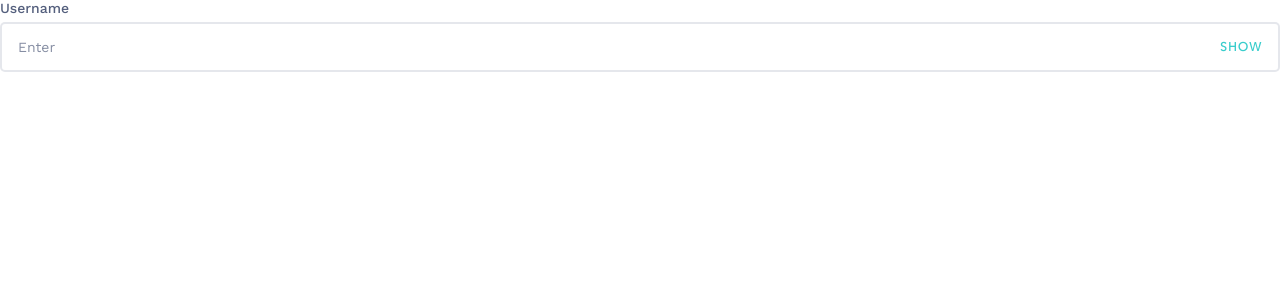
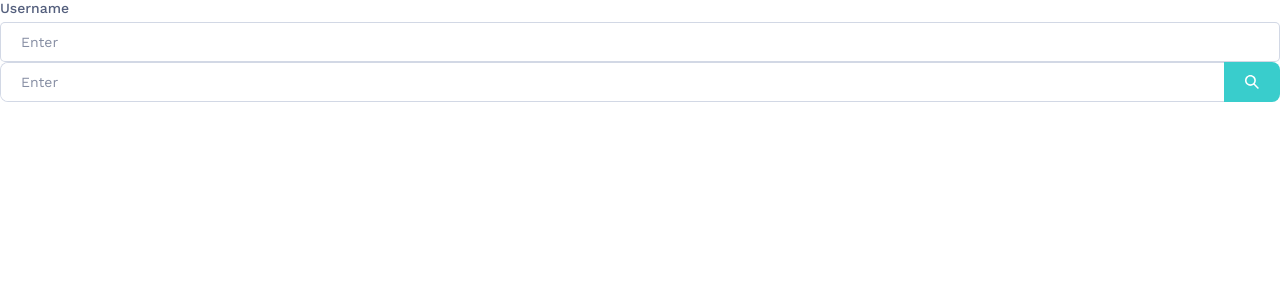
Before and after one commit to AgomohC/lendsqr-fe-test, a React (Vite) app: page /login in a window 1280 px wide. Shown: the top 300 px of the page. Built offline with nearby package versions, Linux system fonts and the light colour scheme.

Commit message:
finished input with search

```diff
--- a/src/components/Input.tsx
+++ b/src/components/Input.tsx
@@ -24,13 +24,11 @@ const Input = ({ placeholder, type, label, isAuth }: InputProps) => {
 				<input
 					type={modifiedType(type)}
 					placeholder={placeholder}
-					className={`input-cont__container__input ${
-						!isAuth ? "input-cont__container__input--dashboard" : ""
-					}`}
+					className={`input-cont__input ${isAuth ? "input-cont__input--auth" : ""}`}
 				/>
 				{type == "password" ? (
 					<p
-						className='input-cont__container__show'
+						className='input-cont__show'
 						onClick={() => setShowPassword(!showPassword)}
 					>
 						Show
--- /dev/null
+++ b/src/components/InputWithSearch.tsx
@@ -0,0 +1,27 @@
+/// <reference types="vite-plugin-svgr/client" />
+import { ReactComponent as Search } from "../assets/icons/search.svg"
+import "../styles/input.scss"
+import { useEffect } from "react"
+type InputProps = {
+	placeholder: string
+}
+
+const InputWithSearch = ({ placeholder }: InputProps) => {
+	useEffect(() => {}, [])
+	return (
+		<div className='search-cont'>
+			<div className='search-cont__container'>
+				<input
+					type='text'
+					placeholder={placeholder}
+					className='search-cont__input'
+				/>
+			</div>
+			<div className='search-cont__icon'>
+				<Search />
+			</div>
+		</div>
+	)
+}
+
+export default InputWithSearch
--- /dev/null
+++ b/src/components/Select.tsx
@@ -0,0 +1,5 @@
+const Select = () => {
+	return <div>Select</div>
+}
+
+export default Select
--- a/src/pages/Login.tsx
+++ b/src/pages/Login.tsx
@@ -1,13 +1,17 @@
 import Input from "../components/Input"
+import InputWithSearch from "../components/InputWithSearch"
 
 const Login = () => {
 	return (
-		<Input
-			placeholder='enter'
-			type='password'
-			label='username'
-			// isAuth
-		/>
+		<>
+			<Input
+				placeholder='enter'
+				type='text'
+				label='username'
+				// isAuth
+			/>
+			<InputWithSearch placeholder='enter' />
+		</>
 	)
 }
 
--- a/src/styles/index.scss
+++ b/src/styles/index.scss
@@ -2,7 +2,6 @@
 @import "./variables";
 @import "./mixins";
 
-body {
+html {
 	font-size: 16px;
-	letter-spacing: 0.1em;
 }
--- a/src/styles/input.scss
+++ b/src/styles/input.scss
@@ -10,56 +10,111 @@
 		text-transform: capitalize;
 		font-family: chooseFont("Work Sans");
 		font-weight: weight("medium");
-		font-size: 0.875rem;
-		line-height: 1rem;
+		font-size: 14px;
+		line-height: 16px;
 		color: $gray-main;
 	}
-
 	&__container {
 		@include flex__justify-between(0, row);
 		width: 100%;
 		height: 100%;
 		position: relative;
+	}
 	&__input {
 		width: 100%;
-			height: 50px;
-			padding: 0 1rem;
+		height: 40px;
+		padding: 0 20px;
 		background: #ffffff;
-			border: 2px solid rgba(84, 95, 125, 0.15);
+		border: 1px solid rgba(33, 63, 125, 0.2);
 		border-radius: 5px;
+		color: $gray-main;
 
 		&:focus {
 			outline: none;
 		}
 
 		&::placeholder {
-				font-family: chooseFont("Avenir Next");
 			font-weight: weight("regular");
-				font-size: 0.875rem;
-				line-height: 19px;
+			font-size: 14px;
 			color: $gray-main;
 			text-transform: capitalize;
+			font-family: chooseFont("Work Sans");
+			line-height: 16px;
+			opacity: 0.7;
+		}
+		&--auth {
+			border: 2px solid rgba(84, 95, 125, 0.15);
+			padding: 0 16px;
+			height: 50px;
+		}
+		&--auth::placeholder {
+			font-family: chooseFont("Avenir Next");
+			line-height: 19px;
 			opacity: 0.6;
-			}
-			&--dashboard::placeholder {
-				font-family: chooseFont("Work Sans");
-				line-height: 1rem;
-				opacity: 0.7;
 		}
 	}
 
 	&__show {
 		position: absolute;
-			right: 1.125rem;
+		right: 18px;
 		cursor: pointer;
 		color: $primary-color;
 		font-family: chooseFont("Avenir Next");
 		font-weight: weight(large);
-			font-size: 0.75rem;
+		font-size: 12px;
 		line-height: 1rem;
 		text-align: center;
 		letter-spacing: 0.1em;
 		text-transform: uppercase;
 	}
 }
+
+.search-cont {
+	min-width: 100%;
+	position: relative;
+	background: #ffffff;
+	border-radius: 8px;
+	height: 40px;
+	@include flex__justify-between(0, row);
+	&__container {
+		height: 40px;
+		width: 100%;
+		border: 1px solid rgba(33, 63, 125, 0.2);
+		border-top-left-radius: 8px;
+		border-right: none;
+		border-bottom-left-radius: 8px;
 	}
+	&__input {
+		padding: 12px 0 12px 20px;
+		width: 100%;
+		border: none;
+		background: #ffffff;
+		border-top-left-radius: 7px;
+		border-bottom-left-radius: 7px;
+		color: $gray-main;
+		height: 100%;
+		&:focus {
+			outline: none;
+		}
+
+		&::placeholder {
+			font-weight: weight("regular");
+			font-size: 14px;
+			color: $gray-main;
+			text-transform: capitalize;
+			font-family: chooseFont("Work Sans");
+			line-height: 16px;
+			opacity: 0.7;
+			color: #545f7d;
+		}
+	}
+	&__icon {
+		@include flex(row);
+		cursor: pointer;
+		min-height: 40px;
+		min-width: 56px;
+		background: $primary-color;
+		border-top-right-radius: 8px;
+		border-bottom-right-radius: 8px;
+	}
+}
```
Also changed, not shown: src/assets/icons/search.svg (added). Lines whose indentation alone changed are shown as unchanged.
